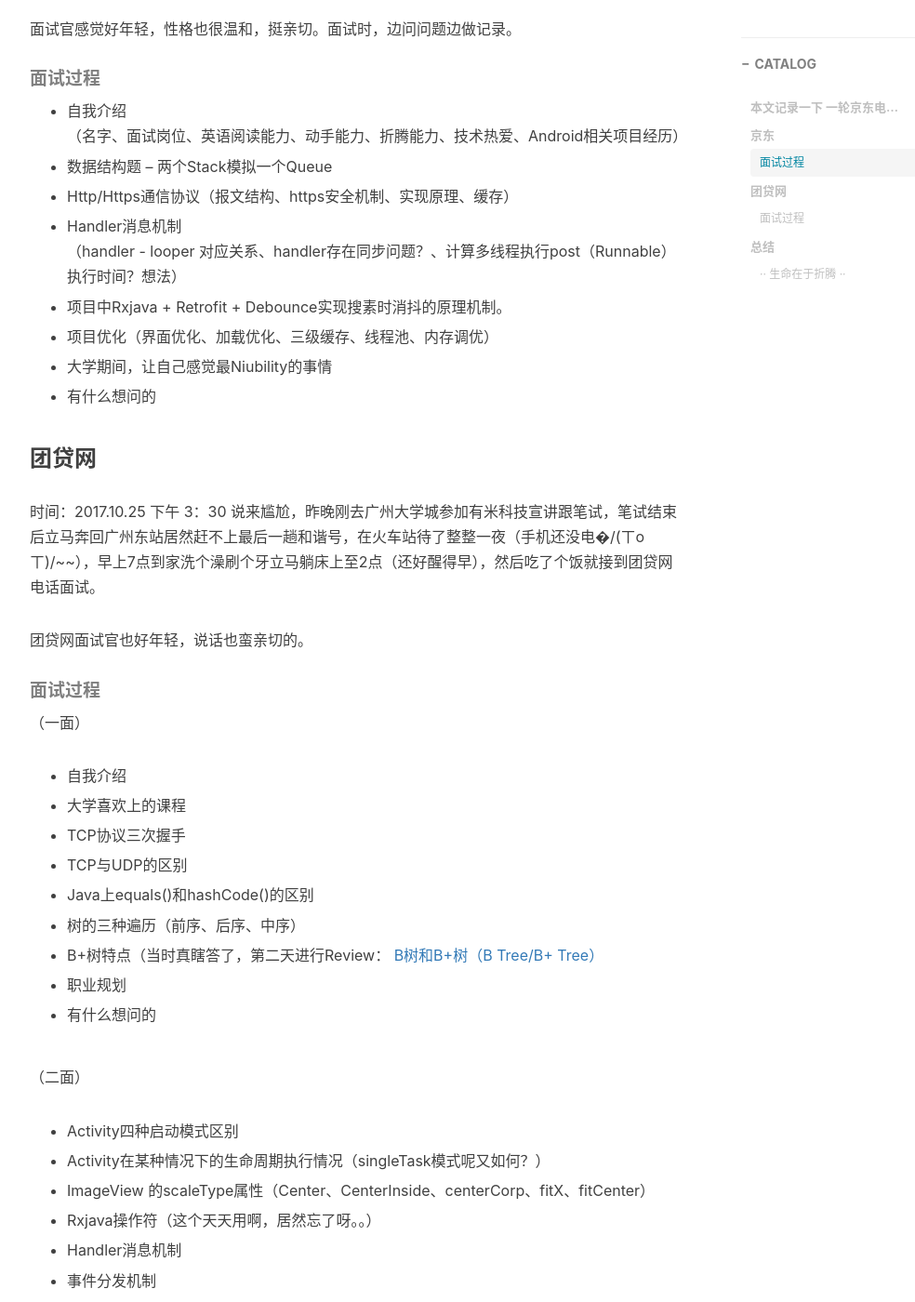
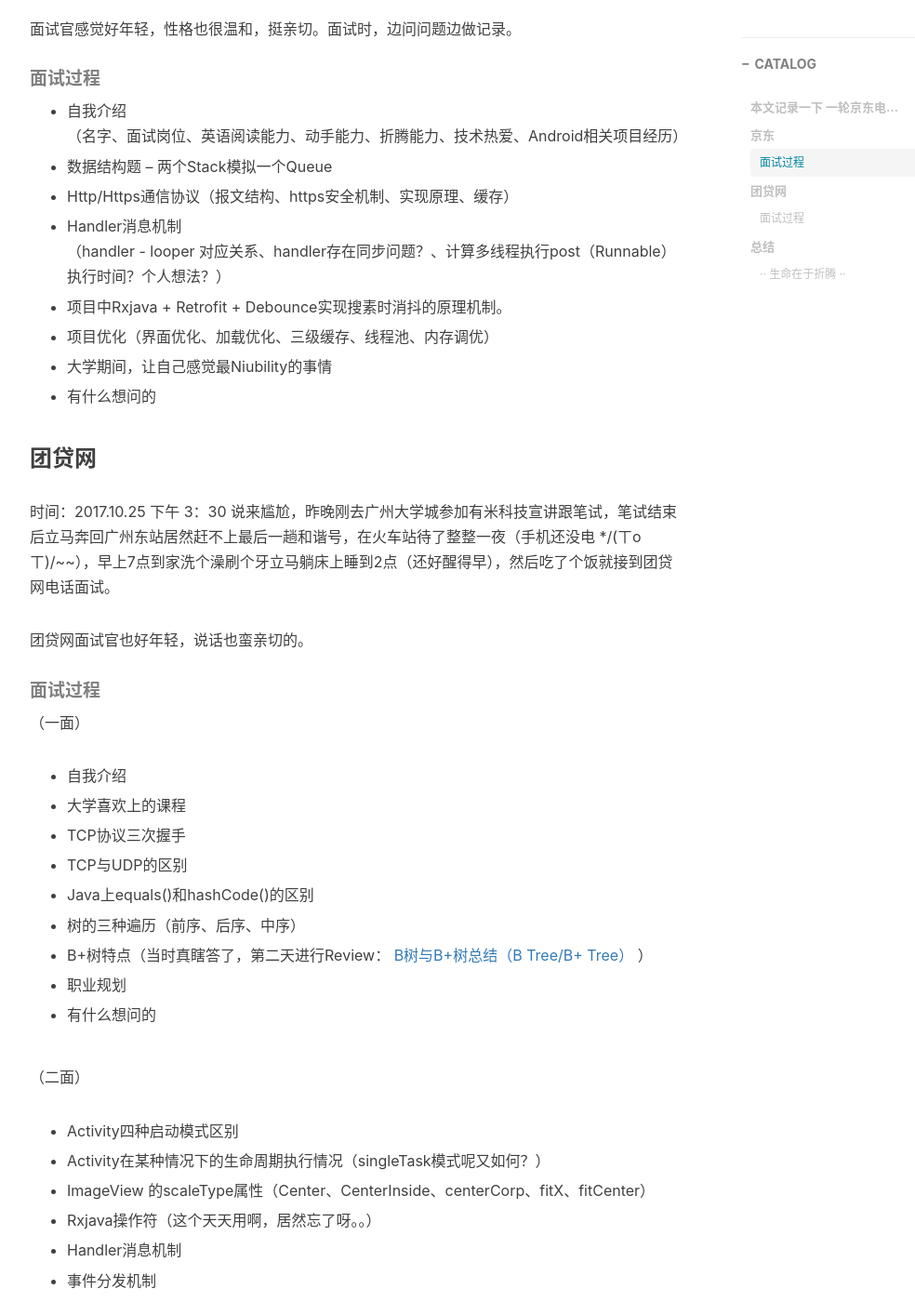
Before and after one commit to RyanYans/RyanYans.github.io, a Jekyll site: the page built from _posts/2017-10-26-jdmark.markdown, in a window 1280 px wide and 1400 px high, scrolled down 892 px. Shown: the whole window at 93% size, without its empty margins (233-1217 px from the left). Built offline with Jekyll 4.4.1, drawn with Linux system fonts in a browser that asks for light colours; nearby versions of some CDN libraries; comment, search, counter and statistics services are not loaded.

Commit message:
add blog interview

```diff
--- a/_posts/2017-10-26-jdmark.markdown
+++ b/_posts/2017-10-26-jdmark.markdown
@@ -32,7 +32,7 @@
 * Http/Https通信协议（报文结构、https安全机制、实现原理、缓存）
 
 * Handler消息机制
-（handler - looper 对应关系、handler存在同步问题？、计算多线程执行post（Runnable）执行时间？想法）
+（handler - looper 对应关系、handler存在同步问题？、计算多线程执行post（Runnable）执行时间？个人想法？）
 
 * 项目中Rxjava + Retrofit + Debounce实现搜素时消抖的原理机制。
 
@@ -47,7 +47,7 @@
 ### 团贷网
 
 时间：2017.10.25 下午 3：30
-说来尴尬，昨晚刚去广州大学城参加有米科技宣讲跟笔试，笔试结束后立马奔回广州东站居然赶不上最后一趟和谐号，在火车站待了整整一夜（手机还没电�/(ㄒoㄒ)/~~），早上7点到家洗个澡刷个牙立马躺床上至2点（还好醒得早），然后吃了个饭就接到团贷网电话面试。
+说来尴尬，昨晚刚去广州大学城参加有米科技宣讲跟笔试，笔试结束后立马奔回广州东站居然赶不上最后一趟和谐号，在火车站待了整整一夜（手机还没电 */(ㄒoㄒ)/~~），早上7点到家洗个澡刷个牙立马躺床上睡到2点（还好醒得早），然后吃了个饭就接到团贷网电话面试。
 
 团贷网面试官也好年轻，说话也蛮亲切的。
 
@@ -66,7 +66,7 @@
 
 * 树的三种遍历（前序、后序、中序）
 
-* B+树特点（当时真瞎答了，第二天进行Review： [B树和B+树（B Tree/B+ Tree）](http://ryanyans.github.io/2017/10/22/btree/)
+* B+树特点（当时真瞎答了，第二天进行Review： [B树与B+树总结（B Tree/B+ Tree）](http://ryanyans.github.io/2017/10/22/btree/) ）
 
 * 职业规划
 
```
